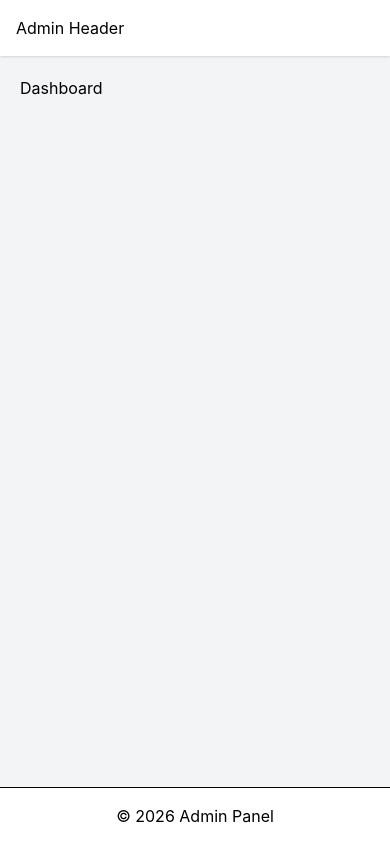
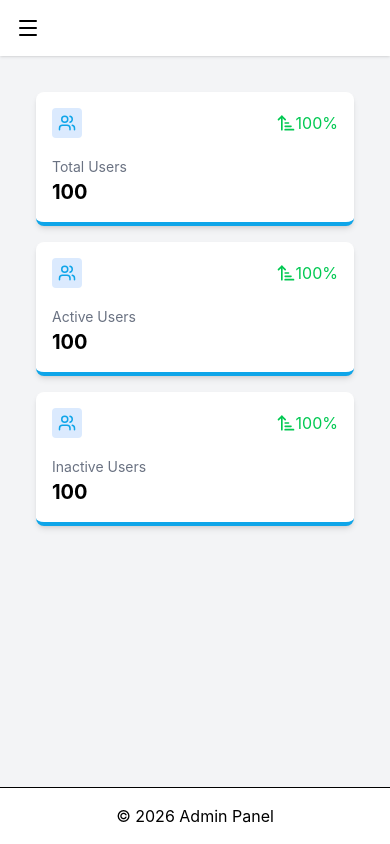
Before and after one commit to kunndnn/frontendTemplate, a React (Vite) app: page /admin/dashboard in a window 390 px wide. Built offline with nearby package versions, Linux system fonts and the light colour scheme.

Commit message:
feat: implement admin dashboard layout with responsive sidebar and authenticated API service

```diff
--- a/package.json
+++ b/package.json
@@ -12,6 +12,7 @@
   "dependencies": {
     "@hookform/resolvers": "^5.2.2",
     "@tailwindcss/vite": "^4.2.4",
+    "axios": "^1.16.0",
     "i18next": "^26.0.10",
     "lucide-react": "^1.14.0",
     "react": "^19.2.5",
--- /dev/null
+++ b/src/components/Card.tsx
@@ -0,0 +1,17 @@
+import React from "react";
+
+const Card = ({
+  children,
+  className,
+}: {
+  children: React.ReactNode;
+  className?: string;
+}) => {
+  return (
+    <div className={`bg-white shadow-md rounded-lg p-4 ${className}`}>
+      {children}
+    </div>
+  );
+};
+
+export default Card;
--- a/src/config/api.ts
+++ b/src/config/api.ts
@@ -0,0 +1,24 @@
+import axios from "axios";
+import { baseURL } from "./constants";
+
+const API_BASE_URL = `${baseURL}/api`;
+
+const axiosInstance = axios.create({
+  baseURL: API_BASE_URL,
+  headers: {
+    "Content-Type": "application/json",
+  },
+});
+
+axiosInstance.interceptors.request.use(
+  (config) => {
+    const token = localStorage.getItem("token");
+    if (token) config.headers.Authorization = `Bearer ${token}`;
+    return config;
+  },
+  (error) => {
+    return Promise.reject(error);
+  },
+);
+
+export default axiosInstance;
--- a/src/config/constants.ts
+++ b/src/config/constants.ts
@@ -1,3 +1,5 @@
+export const baseURL = import.meta.env.VITE_API_BASE_URL;
+
 export const navlinks = [
   {
     to: "/pricing",
--- a/src/index.css
+++ b/src/index.css
@@ -5,6 +5,20 @@
         padding: 0;
         box-sizing: border-box;
     }
+    @layer utilities {
+    /* Hide scrollbar for webkit browsers */
+    .hide-scrollbar::-webkit-scrollbar {
+        display: none;
+    }
+
+    /* Hide scrollbar for IE, Edge and Firefox */
+    .hide-scrollbar {
+        -ms-overflow-style: none;
+        /* IE and Edge */
+        scrollbar-width: none;
+        /* Firefox */
+    }
+}
 }
 
 @theme {
--- a/src/pages/admin/Dashboard.tsx
+++ b/src/pages/admin/Dashboard.tsx
@@ -1,7 +1,54 @@
+import { ArrowUpNarrowWide, PersonStanding, Users } from "lucide-react";
+
 const Dashboard = () => {
+  const stats = [
+    {
+      title: "Total Users",
+      value: "100",
+      icon: Users,
+    },
+    {
+      title: "Active Users",
+      value: "100",
+      icon: Users,
+    },
+    {
+      title: "Inactive Users",
+      value: "100",
+      icon: Users,
+    },
+  ];
   return (
-    <div>Dashboard</div>
-  )
-}
+    <div className="max-w-8xl w-full mx-auto p-4">
+      <div className="grid grid-cols-1 md:grid-cols-2 lg:grid-cols-3 xl:grid-cols-4 gap-4">
+        {stats.map((stat, index) => (
+          <div
+            key={index}
+            className="bg-white rounded-lg shadow-md p-4 border-primary border-b-4"
+          >
+            <div className="flex flex-col  justify-center">
+              <div className="flex justify-between">
+                <stat.icon
+                  className="text-primary bg-blue-100 p-1.5 rounded"
+                  size={30}
+                />
+                <div className="flex  items-center text-green-500">
+                  <ArrowUpNarrowWide size={20} />
+                  100%
+                </div>
+              </div>
+              <div className="mt-4">
+                <span className="text-sm text-gray-500">{stat.title}</span>
+                <p className="font-bold text-xl">{stat.value}</p>
+              </div>
+            </div>
+            {/* <h2 className="text-lg font-medium text-gray-900">Total Users</h2>
+          <p className="text-2xl font-medium text-gray-900">100</p> */}
+          </div>
+        ))}
+      </div>
+    </div>
+  );
+};
 
-export default Dashboard
+export default Dashboard;
--- a/src/pages/layouts/AdminLayout.tsx
+++ b/src/pages/layouts/AdminLayout.tsx
@@ -1,18 +1,23 @@
+import { useState } from "react";
 import { Outlet } from "react-router-dom";
 import Sidebar from "./admin/Sidebar";
 import Header from "./admin/Header";
 import Footer from "./admin/Footer";
 
 const AdminLayout = () => {
+  const [open, setOpen] = useState(false);
   return (
     <div className="flex min-h-screen bg-gray-100">
       {/* Sidebar */}
-      <Sidebar />
+      <Sidebar open={open} setOpen={setOpen} />
+
+      {/* Overlay for mobile */}
+      {open && <div className="fixed inset-0 bg-black/50 z-40 md:hidden" onClick={() => setOpen(false)}></div>}
 
       {/* Main Content */}
       <div className="flex flex-col flex-1">
         {/* Header */}
-        <Header />
+        <Header open={open} setOpen={setOpen} />
 
         {/* Page Content */}
         <main className="flex-1 p-5">
--- a/src/pages/layouts/admin/Header.tsx
+++ b/src/pages/layouts/admin/Header.tsx
@@ -1,5 +1,14 @@
-const Header = () => {
-  return <header className="bg-white shadow p-4">Admin Header</header>;
+import { Menu, X } from "lucide-react";
+
+const Header = ({ open, setOpen }: { open: boolean; setOpen: (open: boolean) => void }) => {
+  return (
+    <header className="bg-white shadow p-4">
+      <span className="md:hidden cursor-pointer" onClick={() => setOpen(!open)}>
+        {open ? <X /> : <Menu />}
+      </span>
+      <span className="hidden md:block">Admin Header</span>
+    </header>
+  );
 };
 
 export default Header;
--- a/src/pages/layouts/admin/Sidebar.tsx
+++ b/src/pages/layouts/admin/Sidebar.tsx
@@ -1,4 +1,4 @@
-import { User, LayoutDashboard, Users } from "lucide-react";
+import { User, LayoutDashboard, Users, X } from "lucide-react";
 import { NavLink } from "react-router-dom";
 import Button from "../../../components/Button";
 
@@ -8,13 +8,31 @@ const adminSidebarLinks = [
   { to: "/admin/profile", label: "Profile", icon: <User /> },
 ];
 
-const Sidebar = () => {
+const Sidebar = ({
+  open,
+  setOpen,
+}: {
+  open: boolean;
+  setOpen: (open: boolean) => void;
+}) => {
   return (
-    <aside className="w-40 bg-primary text-white p-5 hidden md:block">
-      <h1 className="text-xl font-bold mb-5">Admin Panel</h1>
+    <aside
+      className={`w-40 bg-primary text-white p-5 ${open ? "block fixed inset-y-0 left-0 z-50 min-h-screen" : "hidden"} md:block md:relative`}
+    >
+      <div className="flex justify-between items-center mb-5">
+        <h1 className="text-xl font-bold">Admin Panel</h1>
+        {open && (
+          <Button
+            className="md:hidden text-white"
+            onClick={() => setOpen(false)}
+          >
+            <X />
+          </Button>
+        )}
+      </div>
       <nav className="flex flex-col gap-3">
         {adminSidebarLinks.map((link) => (
-          <NavLink key={link.to} to={link.to}>
+          <NavLink key={link.to} to={link.to} onClick={() => setOpen(false)}>
             <div className="flex gap-2 text-white  p-1">
               {link.icon} {link.label}
             </div>
```
Also changed, not shown: 1 other file (tests, documents, lock files or other folders).
